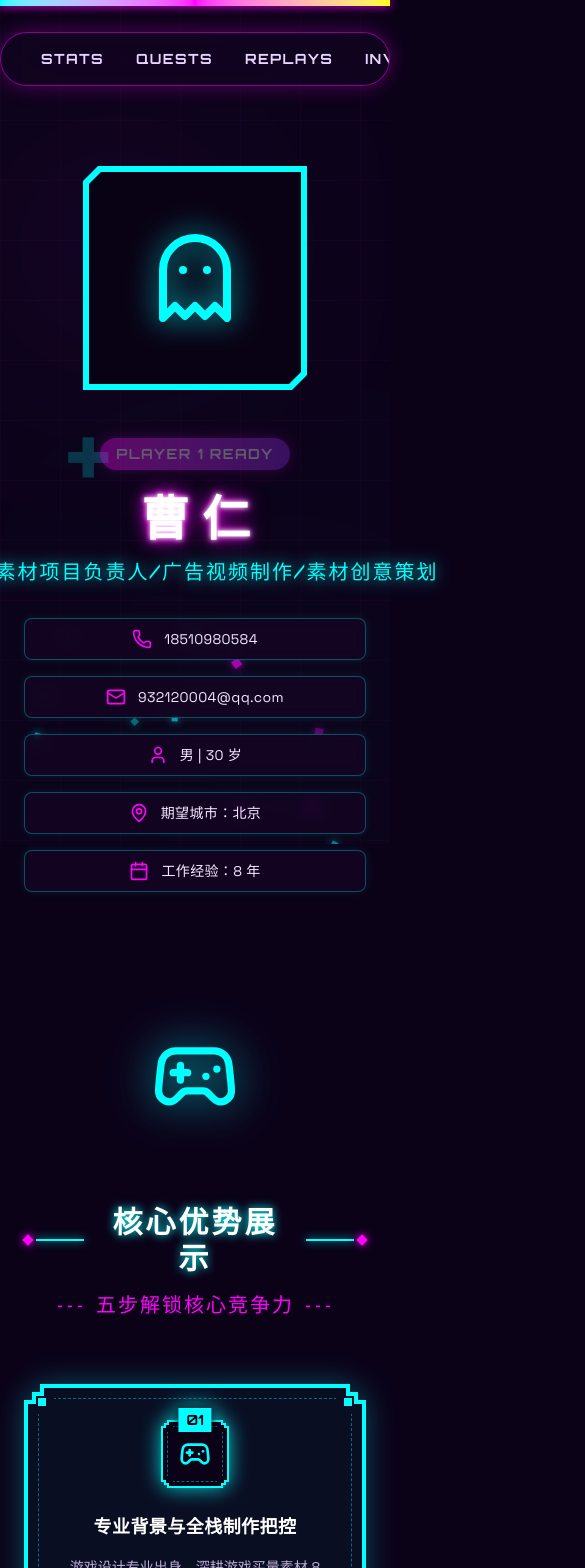
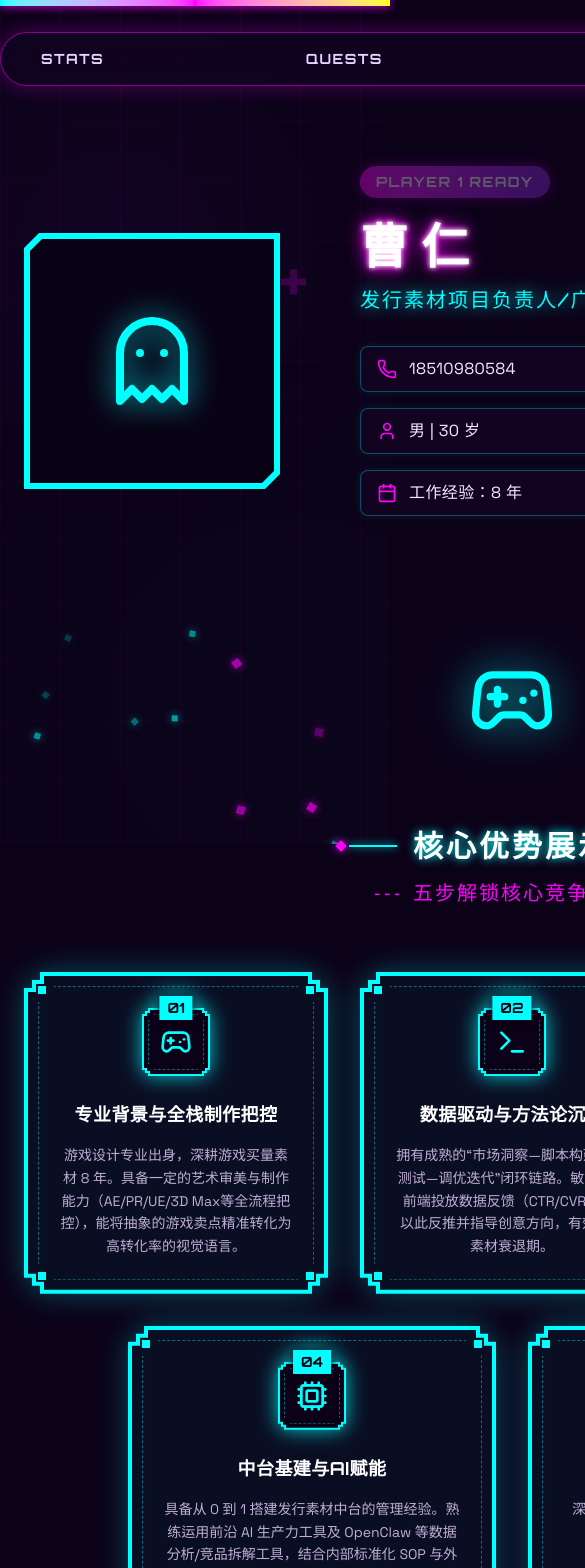
Before and after one commit to dawang-07/caoren, a React (Vite) app: page / in a window 390 px wide. Shown: the top 1568 px of the page, 585 px wide, since content can reach past the window. Built offline with nearby package versions, Linux system fonts and the light colour scheme.

Commit message:
feat: Adjust layout for wider screens
Removes the `hidden` class from the background element and sets a `min-w-[1024px]` on the main resume container. This ensures the layout is optimized for larger displays and the background elements are always visible.

```diff
--- a/src/App.tsx
+++ b/src/App.tsx
@@ -385,7 +385,7 @@ const ComplexLadderTrack = () => {
   };
 
   return (
-    <div className="hidden md:flex absolute top-0 bottom-0 left-1/2 -translate-x-1/2 w-[200px] z-0 flex-col py-8 items-center">
+    <div className="flex absolute top-0 bottom-0 left-1/2 -translate-x-1/2 w-[200px] z-0 flex-col py-8 items-center">
 
       {/* Top Cap (Nested Pixel Arch) - Stepped Pyramid (Hollow Inside) */}
       <div className="relative w-[200px] h-[84px]">
@@ -483,14 +483,14 @@ function ArcadeResume() {
   const navItems = ['STATS', 'QUESTS', 'REPLAYS', 'INVENTORY'];
 
   return (
-    <div className="min-h-screen font-sans pb-24 selection:bg-[#ff00ff]/30 relative">
+    <div className="min-h-screen font-sans pb-24 selection:bg-[#ff00ff]/30 relative min-w-[1024px]">
       <ScrollProgress />
       <FloatingParticles />
       <BackgroundEffects />
 
       {/* Navigation */}
       <nav className="max-w-5xl mx-auto mt-8 bg-[#150524]/60 backdrop-blur-xl border border-[#ff00ff]/50 shadow-[0_0_20px_rgba(255,0,255,0.3)] rounded-full px-6 py-4 flex justify-between items-center overflow-x-auto hide-scrollbar sticky top-4 z-50">
-        <div className="flex gap-8 items-center min-w-max px-4 w-full justify-center md:justify-between">
+        <div className="flex gap-8 items-center min-w-max px-4 w-full justify-between">
           {navItems.map((item) => (
             <a
               key={item}
@@ -504,14 +504,14 @@ function ArcadeResume() {
       </nav>
 
       {/* Hero Section */}
-      <div className="max-w-6xl mx-auto px-6 pt-20 flex flex-col lg:flex-row items-center gap-12 lg:gap-20">
+      <div className="max-w-6xl mx-auto px-6 pt-20 flex flex-row items-center gap-20">
 
         {/* Modern Arcade Avatar */}
         <motion.div
           initial={{ opacity: 0, scale: 0.8 }}
           animate={{ opacity: 1, scale: 1 }}
           transition={{ duration: 0.5, type: "spring", bounce: 0.5 }}
-          className="relative w-56 h-56 md:w-64 md:h-64 shrink-0 avatar-frame-lol"
+          className="relative w-64 h-64 shrink-0 avatar-frame-lol"
         >
           <div className="avatar-inner-lol relative">
             {resumeData.avatarUrl ? (
@@ -527,7 +527,7 @@ function ArcadeResume() {
           initial={{ opacity: 0, x: 50 }}
           animate={{ opacity: 1, x: 0 }}
           transition={{ duration: 0.5, delay: 0.2 }}
-          className="flex-1 text-center lg:text-left w-full relative z-10"
+          className="flex-1 text-left w-full relative z-10"
         >
           <div className="inline-block bg-gradient-to-r from-[#ff00ff] to-[#8a2be2] text-white font-display font-bold px-4 py-1.5 mb-6 text-sm rounded-full shadow-[0_0_15px_rgba(255,0,255,0.5)] uppercase tracking-widest blink">
             PLAYER 1 READY
@@ -535,7 +535,7 @@ function ArcadeResume() {
           <h1 className="text-5xl md:text-7xl font-display font-black text-neon-magenta mb-4 uppercase tracking-tight hover:text-white transition-colors duration-300 cursor-default">
             {resumeData.name}
           </h1>
-          <h2 className="text-xl md:text-2xl text-[#00ffff] mb-8 font-display tracking-widest uppercase drop-shadow-[0_0_8px_rgba(0,255,255,0.8)] flex justify-center lg:justify-start">
+          <h2 className="text-xl md:text-2xl text-[#00ffff] mb-8 font-display tracking-widest uppercase drop-shadow-[0_0_8px_rgba(0,255,255,0.8)] flex justify-start">
             {Array.from(resumeData.title).map((char, i) => (
               <motion.span
                 key={i}
@@ -549,9 +549,9 @@ function ArcadeResume() {
           </h2>
 
           {/* Info Grid */}
-          <div className="grid grid-cols-1 sm:grid-cols-2 gap-4 mb-10 max-w-2xl mx-auto lg:mx-0 font-sans text-sm md:text-base">
+          <div className="grid grid-cols-2 gap-4 mb-10 max-w-2xl mx-0 font-sans text-base">
             {resumeData.info.map((item, i) => (
-              <div key={i} className="flex items-center gap-3 text-purple-100 justify-center lg:justify-start bg-[#150524]/80 backdrop-blur-sm px-4 py-2.5 rounded-lg border border-[#00ffff]/30 shadow-[0_0_10px_rgba(0,255,255,0.1)]">
+              <div key={i} className="flex items-center gap-3 text-purple-100 justify-start bg-[#150524]/80 backdrop-blur-sm px-4 py-2.5 rounded-lg border border-[#00ffff]/30 shadow-[0_0_10px_rgba(0,255,255,0.1)]">
                 <item.icon className="w-5 h-5 text-[#ff00ff]" />
                 <span className="tracking-wide font-medium">{item.text}</span>
               </div>
@@ -575,7 +575,7 @@ function ArcadeResume() {
       <section id="stats" className="max-w-5xl mx-auto px-6 relative z-20 mb-32">
         <SectionTitle title="核心优势展示" subtitle="五步解锁核心竞争力" color="cyan" />
 
-        <div className="grid grid-cols-1 md:grid-cols-3 gap-8">
+        <div className="grid grid-cols-3 gap-8">
           {resumeData.profile.slice(0, 3).map((item, i) => (
             <motion.div
               initial={{ opacity: 0, y: 50 }}
@@ -595,7 +595,7 @@ function ArcadeResume() {
             </motion.div>
           ))}
         </div>
-        <div className="grid grid-cols-1 md:grid-cols-2 gap-8 mt-8 max-w-3xl mx-auto">
+        <div className="grid grid-cols-2 gap-8 mt-8 max-w-3xl mx-auto">
           {resumeData.profile.slice(3, 5).map((item, i) => (
             <motion.div
               initial={{ opacity: 0, y: 50 }}
@@ -627,10 +627,10 @@ function ArcadeResume() {
 
           <div className="space-y-24">
             {/* Level 5 (Future) */}
-            <div className="relative flex flex-col md:flex-row items-center md:justify-start">
+            <div className="relative flex flex-row items-center justify-start">
 
               {/* Level Badge (Center) - Pixel Block Style */}
-              <div className="hidden md:flex absolute left-1/2 -translate-x-1/2 translate-y-10 z-20 items-center justify-center">
+              <div className="flex absolute left-1/2 -translate-x-1/2 translate-y-10 z-20 items-center justify-center">
                 <div className="w-14 h-14 bg-[#0b0218] border-[4px] border-[#00ffff] flex items-center justify-center relative z-20 shadow-[0_0_15px_rgba(0,255,255,0.5),inset_4px_4px_0_rgba(255,255,255,0.2),inset_-4px_-4px_0_rgba(0,0,0,0.5)]">
                   <span className="font-pixel text-3xl text-white drop-shadow-[2px_2px_0_#ff00ff]">5</span>
                 </div>
@@ -642,16 +642,9 @@ function ArcadeResume() {
                 whileInView={{ opacity: 1, x: 0 }}
                 viewport={{ once: true, margin: "-100px" }}
                 transition={{ duration: 0.5 }}
-                className="w-full md:w-[calc(50%-120px)]"
+                className="w-[calc(50%-120px)]"
               >
                 <PixelPanel color="cyan" hover={false} className="relative opacity-90">
-                  {/* Mobile Level Badge - Pixel Block Style */}
-                  <div className="md:hidden absolute -top-4 -right-4 z-30 drop-shadow-[0_0_10px_rgba(0,255,255,0.8)]">
-                    <div className="w-12 h-12 bg-[#0b0218] border-[3px] border-[#00ffff] flex items-center justify-center relative z-20 shadow-[0_0_10px_rgba(0,255,255,0.5),inset_3px_3px_0_rgba(255,255,255,0.2),inset_-3px_-3px_0_rgba(0,0,0,0.5)]">
-                      <span className="font-pixel text-2xl text-white drop-shadow-[2px_2px_0_#ff00ff]">5</span>
-                    </div>
-                  </div>
-
                   <div className="mb-4 border-b border-[#00ffff]/30 pb-4 relative z-10">
                     <div className="flex items-center gap-3 mb-2">
                       <span className="bg-[#00ffff] text-[#0b0218] text-xs font-bold px-2 py-0.5 rounded-sm shrink-0 animate-pulse">NEXT</span>
@@ -680,10 +673,10 @@ function ArcadeResume() {
               const isEven = i % 2 === 0; // Level 4 (i=0) is right, Level 3 (i=1) is left, etc.
 
               return (
-                <div key={i} className={`relative flex flex-col md:flex-row items-center ${isEven ? 'md:justify-end' : 'md:justify-start'}`}>
+                <div key={i} className={`relative flex flex-row items-center ${isEven ? 'justify-end' : 'justify-start'}`}>
 
                   {/* Level Badge (Center) - Pixel Block Style */}
-                  <div className={`hidden md:flex absolute left-1/2 -translate-x-1/2 z-20 items-center justify-center`}>
+                  <div className={`flex absolute left-1/2 -translate-x-1/2 z-20 items-center justify-center`}>
                     <div className="w-14 h-14 bg-[#0b0218] border-[4px] border-[#00ffff] flex items-center justify-center relative z-20 shadow-[0_0_15px_rgba(0,255,255,0.5),inset_4px_4px_0_rgba(255,255,255,0.2),inset_-4px_-4px_0_rgba(0,0,0,0.5)]">
                       <span className="font-pixel text-3xl text-white drop-shadow-[2px_2px_0_#ff00ff]">{level}</span>
                     </div>
@@ -695,16 +688,9 @@ function ArcadeResume() {
                     whileInView={{ opacity: 1, x: 0 }}
                     viewport={{ once: true, margin: "-100px" }}
                     transition={{ duration: 0.5 }}
-                    className="w-full md:w-[calc(50%-120px)]"
+                    className="w-[calc(50%-120px)]"
                   >
                     <PixelPanel color="cyan" hover={false} className="relative">
-                      {/* Mobile Level Badge - Pixel Block Style */}
-                      <div className="md:hidden absolute -top-4 -right-4 z-30 drop-shadow-[0_0_10px_rgba(0,255,255,0.8)]">
-                        <div className="w-12 h-12 bg-[#0b0218] border-[3px] border-[#00ffff] flex items-center justify-center relative z-20 shadow-[0_0_10px_rgba(0,255,255,0.5),inset_3px_3px_0_rgba(255,255,255,0.2),inset_-3px_-3px_0_rgba(0,0,0,0.5)]">
-                          <span className="font-pixel text-2xl text-white drop-shadow-[2px_2px_0_#ff00ff]">{level}</span>
-                        </div>
-                      </div>
-
                       <div className="mb-6 border-b border-[#ff00ff]/30 pb-4 relative z-10">
                         <div className="flex items-center gap-3 mb-2">
                           <span className="bg-[#00ff00]/20 border border-[#00ff00] text-[#00ff00] text-xs font-bold px-2 py-0.5 rounded-sm shrink-0 shadow-[0_0_8px_rgba(0,255,0,0.3)] tracking-widest">已达成</span>
@@ -787,7 +773,7 @@ function ArcadeResume() {
       <section id="replays" className="max-w-6xl mx-auto px-6 relative z-20 mb-32">
         <SectionTitle title="高光作品图鉴" subtitle="FEATURED VISUAL ASSETS" color="cyan" />
 
-        <div className="grid grid-cols-1 md:grid-cols-2 lg:grid-cols-3 gap-6">
+        <div className="grid grid-cols-3 gap-6">
           {resumeData.featuredWorks.map((work, i) => (
             <motion.div
               initial={{ opacity: 0, scale: 0.9 }}
@@ -807,7 +793,7 @@ function ArcadeResume() {
       <section id="inventory" className="max-w-5xl mx-auto px-6 relative z-20 mb-20">
         <SectionTitle title="基础属性与装备库" subtitle="INVENTORY & PORTFOLIO" color="cyan" />
 
-        <div className="grid grid-cols-1 md:grid-cols-2 gap-8">
+        <div className="grid grid-cols-2 gap-8">
           {/* Education */}
           <PixelPanel color="magenta" padding="p-8" className="text-center h-full">
             <div className="flex flex-col items-center justify-center h-full">
```
